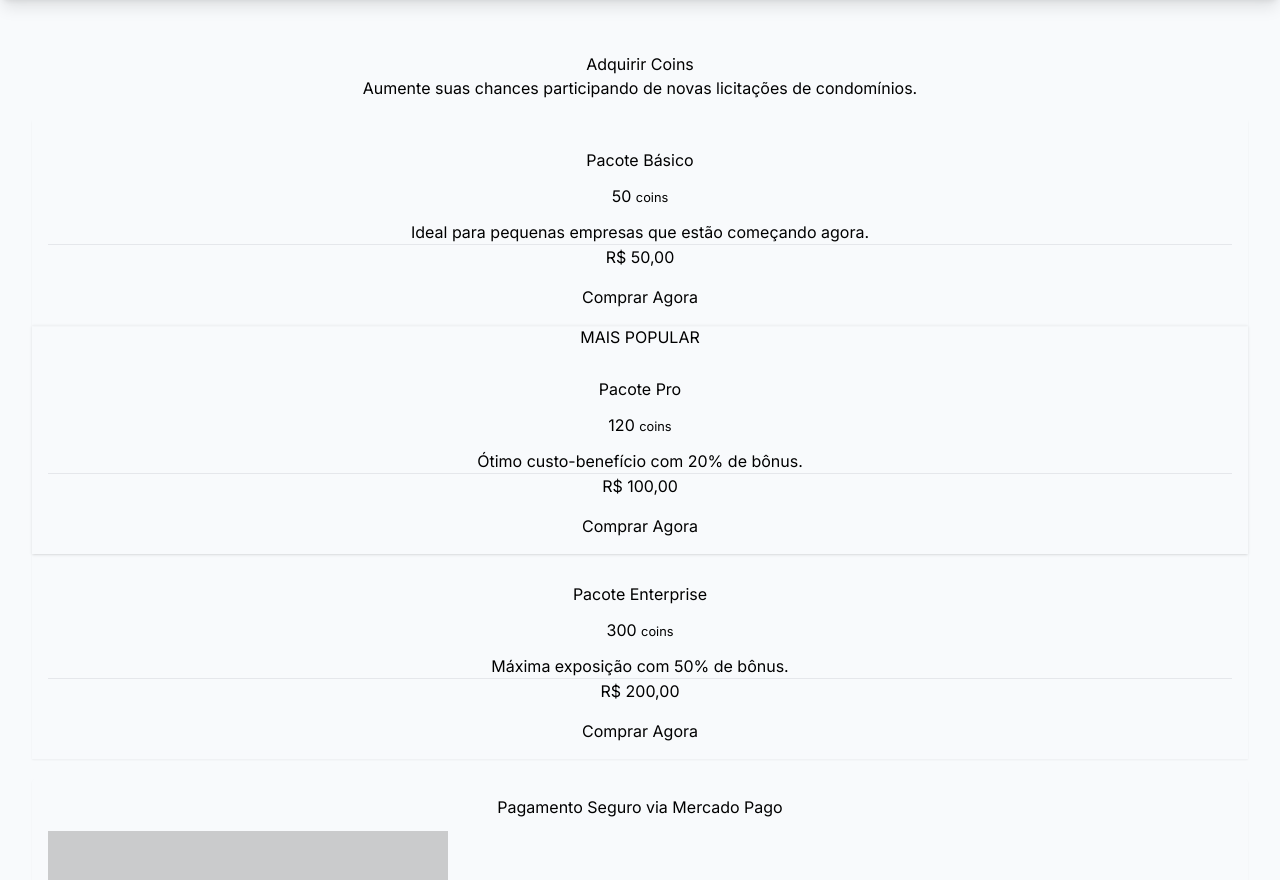
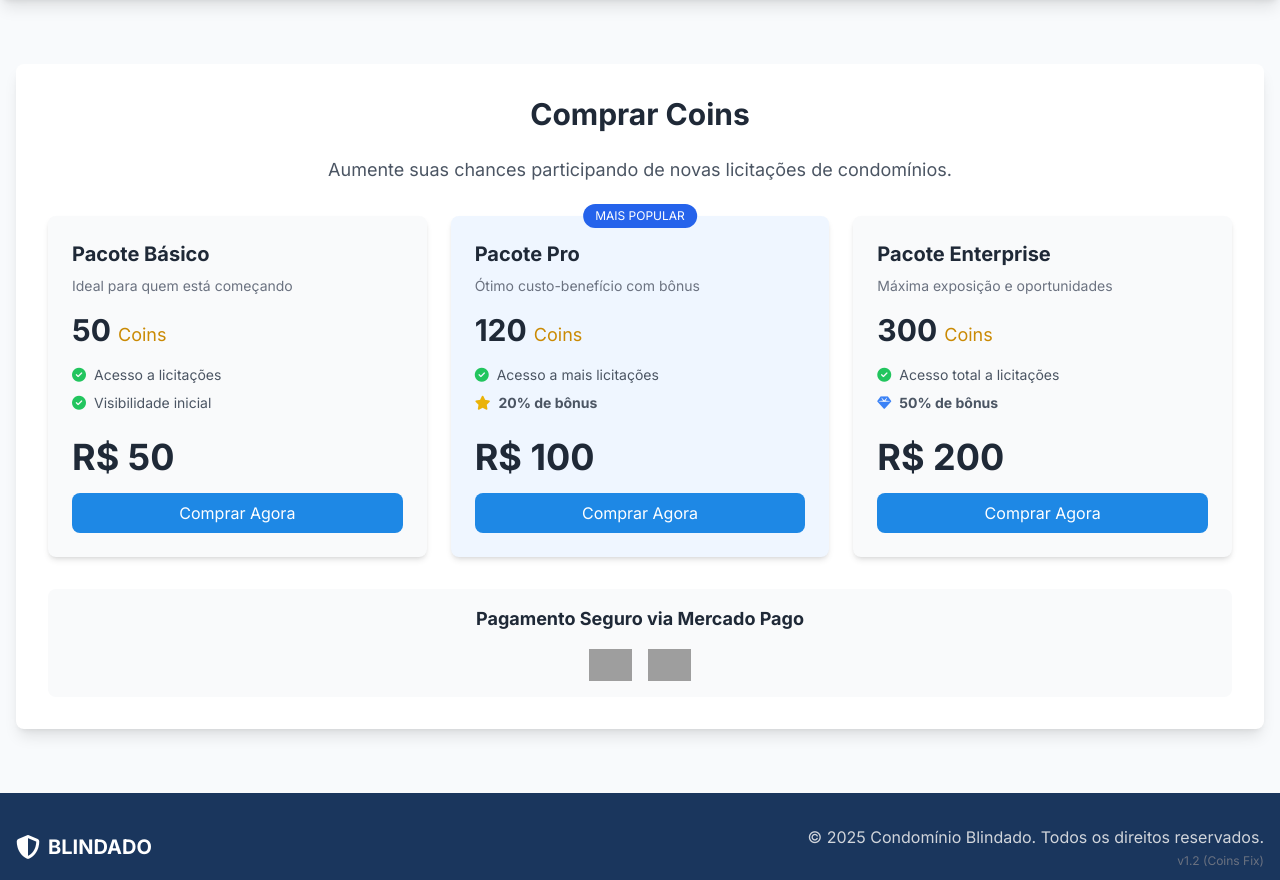
Before and after one commit to Guilherme-d3v/novo-projeto, a Flask app: template templates/comprar_coins.html in a window 1280 px wide. Shown: the part 72-952 px from the top of the page. Run offline with Flask 3, Linux system fonts and the light colour scheme; the template is opened without the code that fills it, so the values that code supplies are empty; some libraries are stand-ins or nearby versions; grey boxes are pictures that could not be loaded.

Commit message:
Update comprar_coins.html

```diff
--- a/templates/comprar_coins.html
+++ b/templates/comprar_coins.html
@@ -1,77 +1,77 @@
 {% extends "base.html" %}
+{% block title %}Comprar Coins - Condomínio Blindado{% endblock %}
+{% block content %}
+<div class="w-full bg-white p-4 md:p-8 rounded-lg shadow-lg my-4 md:my-8">
+    <h1 class="text-2xl md:text-3xl font-bold text-gray-800 mb-4 md:mb-6 text-center">Comprar Coins</h1>
+    <p class="text-base md:text-lg text-gray-600 text-center mb-6 md:mb-8">
+        Aumente suas chances participando de novas licitações de condomínios.
+    </p>
 
-{% block content %}
-<div class="container py-5">
-    <div class="text-center mb-5">
-        <h2 class="fw-bold">Adquirir Coins</h2>
-        <p class="text-muted">Aumente suas chances participando de novas licitações de condomínios.</p>
-    </div>
-
-    <div class="row row-cols-1 row-cols-md-3 g-4">
-        <!-- Pacote 1 -->
-        <div class="col">
-            <div class="card h-100 border-0 shadow-sm text-center">
-                <div class="card-body p-4">
-                    <div class="mb-3">
-                        <i class="bi bi-coin text-warning fs-1"></i>
-                    </div>
-                    <h3 class="card-title">Pacote Básico</h3>
-                    <div class="display-5 my-3">50 <small class="fs-6 text-muted">coins</small></div>
-                    <p class="text-muted">Ideal para pequenas empresas que estão começando agora.</p>
-                    <hr>
-                    <div class="fs-4 fw-bold mb-4">R$ 50,00</div>
-                    <button onclick="checkout('pacote_1')" class="btn btn-outline-primary w-100 rounded-pill">Comprar Agora</button>
-                </div>
-            </div>
+    <div class="grid grid-cols-1 md:grid-cols-3 gap-4 md:gap-6">
+        <!-- Pacote Básico -->
+        <div class="bg-gray-50 p-4 md:p-6 rounded-lg shadow-md hover:shadow-lg transition-shadow duration-300">
+            <h2 class="text-xl font-bold text-gray-800 mb-2">Pacote Básico</h2>
+            <p class="text-sm text-gray-500 mb-4">Ideal para quem está começando</p>
+            <div class="text-3xl font-bold text-gray-800 mb-4">50 <span class="text-lg font-normal text-yellow-600">Coins</span></div>
+            <ul class="text-sm text-gray-600 mb-6 space-y-2">
+                <li><i class="fas fa-check-circle text-green-500 mr-2"></i>Acesso a licitações</li>
+                <li><i class="fas fa-check-circle text-green-500 mr-2"></i>Visibilidade inicial</li>
+            </ul>
+            <p class="text-4xl font-bold text-gray-800 mb-4">R$ 50</p>
+            <button onclick="checkout('pacote_1')" class="w-full bg-blindado-blue text-white py-2 px-4 rounded-lg hover:bg-blindado-dark transition duration-300">
+                Comprar Agora
+            </button>
         </div>
 
-        <!-- Pacote 2 (Destaque) -->
-        <div class="col">
-            <div class="card h-100 border-primary shadow text-center position-relative">
-                <span class="position-absolute top-0 start-50 translate-middle badge rounded-pill bg-primary">MAIS POPULAR</span>
-                <div class="card-body p-4">
-                    <div class="mb-3 text-primary">
-                        <i class="bi bi-star-fill fs-1"></i>
-                    </div>
-                    <h3 class="card-title">Pacote Pro</h3>
-                    <div class="display-5 my-3">120 <small class="fs-6 text-muted">coins</small></div>
-                    <p class="text-muted">Ótimo custo-benefício com <span class="badge bg-success">20% de bônus</span>.</p>
-                    <hr>
-                    <div class="fs-4 fw-bold mb-4">R$ 100,00</div>
-                    <button onclick="checkout('pacote_2')" class="btn btn-primary w-100 rounded-pill">Comprar Agora</button>
-                </div>
-            </div>
+        <!-- Pacote Pro (Destaque) -->
+        <div class="bg-blue-50 p-4 md:p-6 rounded-lg shadow-md hover:shadow-lg transition-shadow duration-300 relative">
+            <span class="absolute -top-3 left-1/2 transform -translate-x-1/2 bg-blue-600 text-white text-xs px-3 py-1 rounded-full">MAIS POPULAR</span>
+            <h2 class="text-xl font-bold text-gray-800 mb-2">Pacote Pro</h2>
+            <p class="text-sm text-gray-500 mb-4">Ótimo custo-benefício com bônus</p>
+            <div class="text-3xl font-bold text-gray-800 mb-4">120 <span class="text-lg font-normal text-yellow-600">Coins</span></div>
+            <ul class="text-sm text-gray-600 mb-6 space-y-2">
+                <li><i class="fas fa-check-circle text-green-500 mr-2"></i>Acesso a mais licitações</li>
+                <li><i class="fas fa-star text-yellow-500 mr-2"></i><span class="font-bold">20% de bônus</span></li>
+            </ul>
+            <p class="text-4xl font-bold text-gray-800 mb-4">R$ 100</p>
+            <button onclick="checkout('pacote_2')" class="w-full bg-blindado-blue text-white py-2 px-4 rounded-lg hover:bg-blindado-dark transition duration-300">
+                Comprar Agora
+            </button>
         </div>
 
-        <!-- Pacote 3 -->
-        <div class="col">
-            <div class="card h-100 border-0 shadow-sm text-center">
-                <div class="card-body p-4">
-                    <div class="mb-3 text-warning">
-                        <i class="bi bi-gem fs-1"></i>
-                    </div>
-                    <h3 class="card-title">Pacote Enterprise</h3>
-                    <div class="display-5 my-3">300 <small class="fs-6 text-muted">coins</small></div>
-                    <p class="text-muted">Máxima exposição com <span class="badge bg-success">50% de bônus</span>.</p>
-                    <hr>
-                    <div class="fs-4 fw-bold mb-4">R$ 200,00</div>
-                    <button onclick="checkout('pacote_3')" class="btn btn-outline-primary w-100 rounded-pill">Comprar Agora</button>
-                </div>
-            </div>
+        <!-- Pacote Enterprise -->
+        <div class="bg-gray-50 p-4 md:p-6 rounded-lg shadow-md hover:shadow-lg transition-shadow duration-300">
+            <h2 class="text-xl font-bold text-gray-800 mb-2">Pacote Enterprise</h2>
+            <p class="text-sm text-gray-500 mb-4">Máxima exposição e oportunidades</p>
+            <div class="text-3xl font-bold text-gray-800 mb-4">300 <span class="text-lg font-normal text-yellow-600">Coins</span></div>
+            <ul class="text-sm text-gray-600 mb-6 space-y-2">
+                <li><i class="fas fa-check-circle text-green-500 mr-2"></i>Acesso total a licitações</li>
+                <li><i class="fas fa-gem text-blue-500 mr-2"></i><span class="font-bold">50% de bônus</span></li>
+            </ul>
+            <p class="text-4xl font-bold text-gray-800 mb-4">R$ 200</p>
+            <button onclick="checkout('pacote_3')" class="w-full bg-blindado-blue text-white py-2 px-4 rounded-lg hover:bg-blindado-dark transition duration-300">
+                Comprar Agora
+            </button>
         </div>
     </div>
 
-    <div class="mt-5 text-center p-4 bg-light rounded shadow-sm">
-        <h5 class="mb-3">Pagamento Seguro via Mercado Pago</h5>
-        <div class="d-flex justify-content-center gap-3 grayscale opacity-50">
-            <img src="https://logospng.org/download/mercado-pago/logo-mercado-pago-256.png" height="30" alt="Mercado Pago">
-            <img src="https://logospng.org/download/pix/logo-pix-256.png" height="30" alt="PIX">
+    <div class="mt-8 text-center p-4 bg-gray-50 rounded-lg">
+        <h3 class="text-lg font-bold text-gray-800 mb-2">Pagamento Seguro via Mercado Pago</h3>
+        <div class="flex justify-center items-center space-x-4 mt-4">
+            <img src="https://logospng.org/download/mercado-pago/logo-mercado-pago-256.png" alt="Mercado Pago" class="h-8">
+            <img src="https://logospng.org/download/pix/logo-pix-256.png" alt="PIX" class="h-8">
         </div>
     </div>
 </div>
 
 <script>
 function checkout(pacoteId) {
+    // Adiciona um feedback visual para o usuário
+    const button = event.target;
+    const originalText = button.innerHTML;
+    button.innerHTML = '<i class="fas fa-spinner fa-spin"></i> Processando...';
+    button.disabled = true;
+
     fetch('/mp/criar-pagamento', {
         method: 'POST',
         headers: {
@@ -79,17 +79,25 @@ function checkout(pacoteId) {
         },
         body: JSON.stringify({ pacote_id: pacoteId })
     })
-    .then(response => response.json())
+    .then(response => {
+        if (!response.ok) {
+            throw new Error('Falha na resposta do servidor.');
+        }
+        return response.json();
+    })
     .then(data => {
         if (data.init_point) {
             window.location.href = data.init_point;
         } else {
-            alert("Erro ao iniciar pagamento: " + (data.error || "Erro desconhecido"));
+            throw new Error(data.error || "Erro desconhecido ao criar pagamento.");
         }
     })
     .catch(error => {
-        console.error('Error:', error);
-        alert("Erro na conexão com o servidor.");
+        console.error('Erro no checkout:', error);
+        alert("Não foi possível iniciar o pagamento. Por favor, tente novamente.");
+        // Restaura o botão em caso de erro
+        button.innerHTML = originalText;
+        button.disabled = false;
     });
 }
 </script>
```
